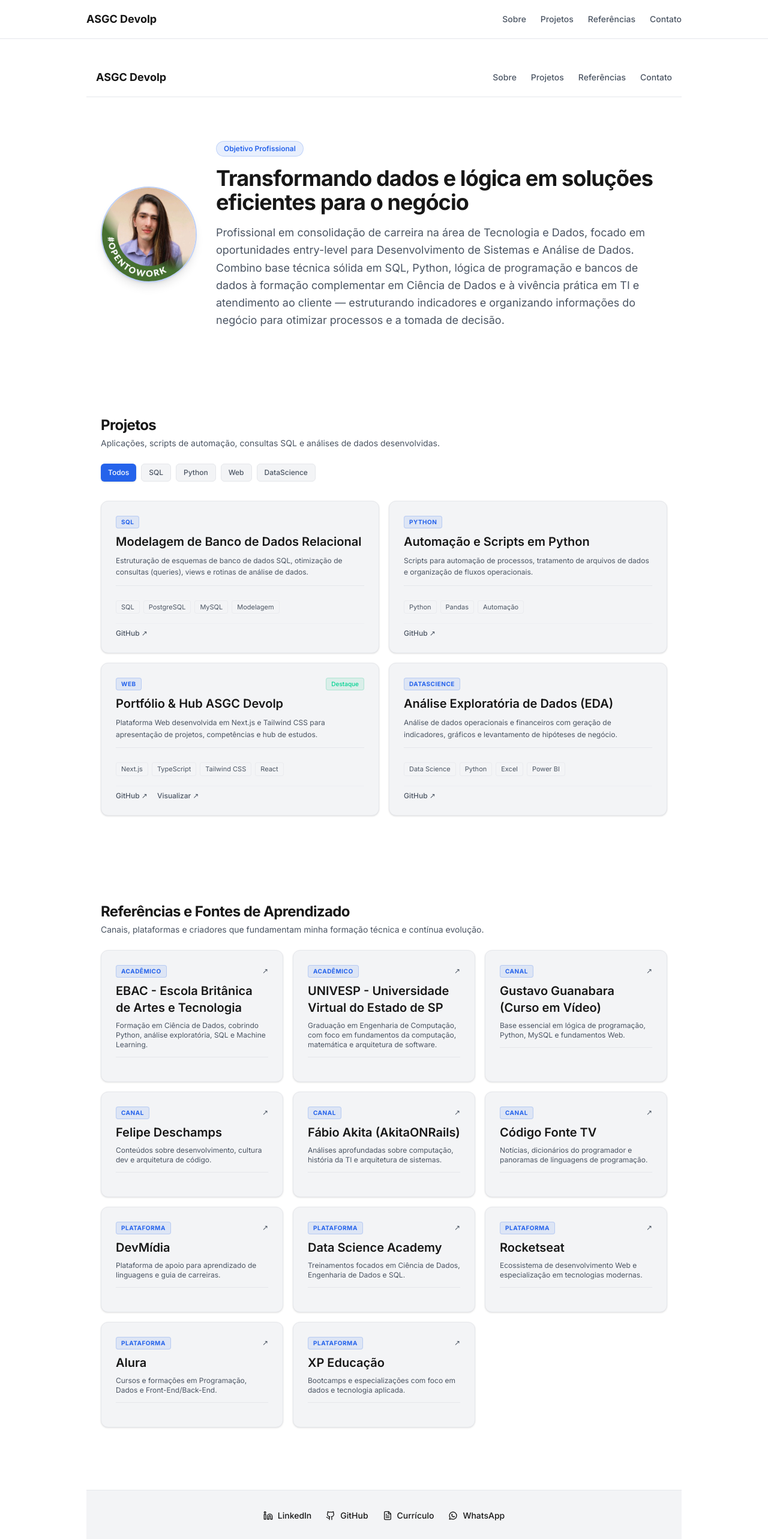
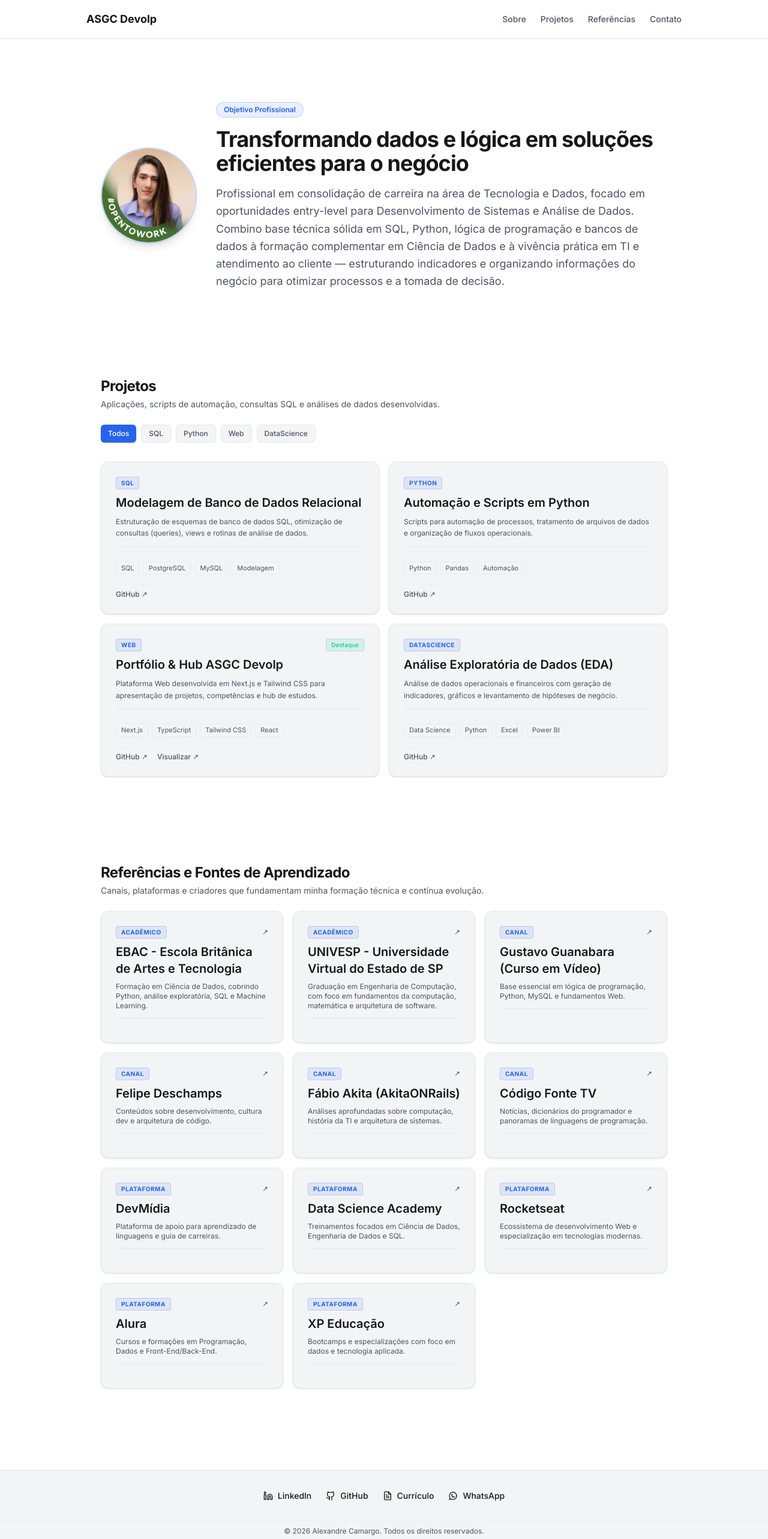
Before and after one commit to alesgc/asgc, a Next.js app: page / in a window 1280 px wide. Shown: the top 2566 px of the page at 60% size. Built offline with nearby package versions, Linux system fonts and the light colour scheme.

Commit message:
Ajuste layout Contacts.

```diff
--- a/app/(tabs)/layout.tsx
+++ b/app/(tabs)/layout.tsx
@@ -1,15 +1,11 @@
 import { ReactNode } from "react";
-import { Navbar } from "@/app/components/ui/Navbar";
-import { Footer } from "@/app/components/ui/Footer";
 
 export default function TabsLayout({ children }: { children: ReactNode }) {
   return (
     <div className="min-h-screen flex flex-col justify-between">
-      <Navbar />
       <main className="flex-1 max-w-5xl mx-auto w-full p-4 sm:p-6">
         {children}
       </main>
-      <Footer />
     </div>
   );
 }
```
